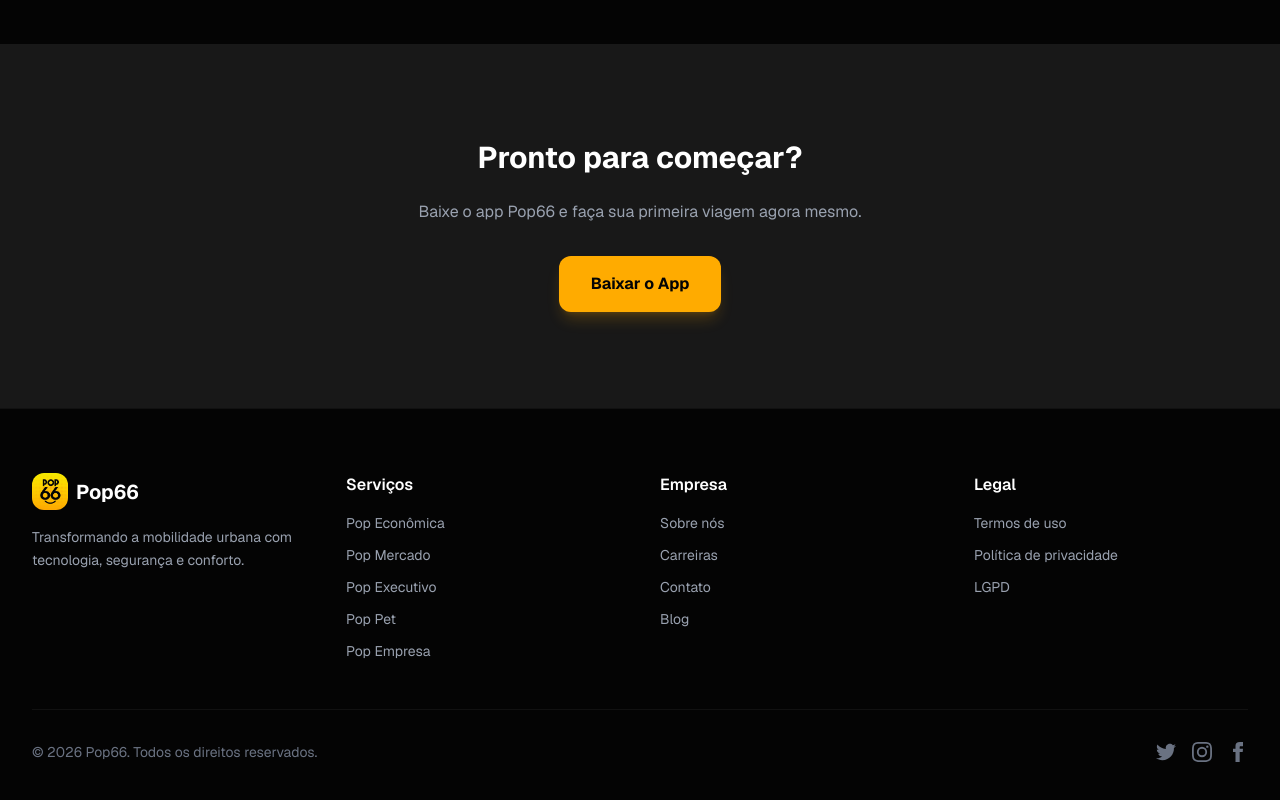
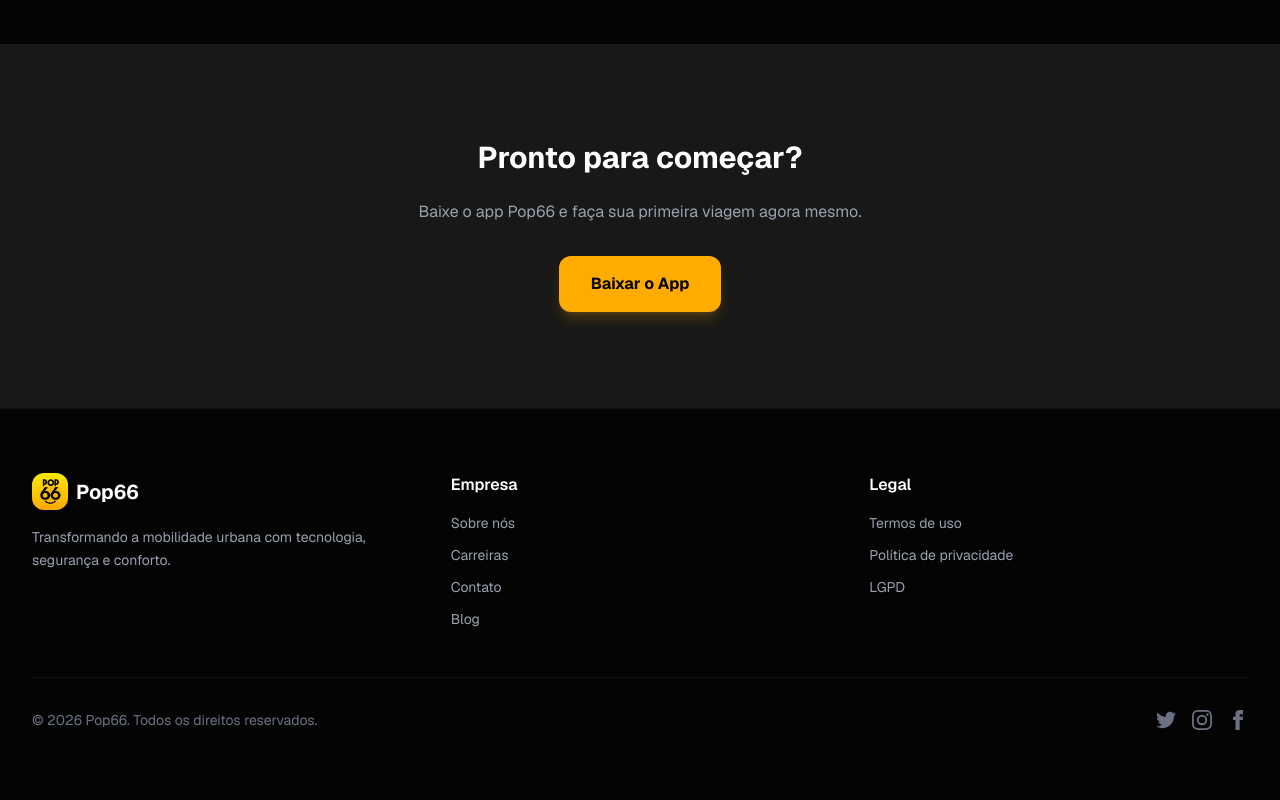
Before and after one commit to odanielkaiser/Pop66-Site, a Next.js app: page /como-funciona in a window 1280 px wide. Shown: the part 895-1695 px from the top of the page. Built offline with nearby package versions, Linux system fonts and the light colour scheme.

Commit message:
Remove servicos section from footer

```diff
--- a/src/components/Footer.tsx
+++ b/src/components/Footer.tsx
@@ -5,7 +5,7 @@
   return (
     <footer className="bg-[#040404] border-t border-white/5">
       <div className="max-w-7xl mx-auto px-4 sm:px-6 lg:px-8 py-16">
-        <div className="grid sm:grid-cols-2 lg:grid-cols-4 gap-10">
+        <div className="grid sm:grid-cols-2 lg:grid-cols-3 gap-10">
           <div>
             <Link href="/" className="flex items-center gap-2 mb-4">
               <Image
@@ -20,17 +20,6 @@
             <p className="text-sm text-gray-400 leading-relaxed">
               Transformando a mobilidade urbana com tecnologia, segurança e conforto.
             </p>
-          </div>
-
-          <div>
-            <h4 className="font-semibold text-white mb-4">Serviços</h4>
-            <ul className="space-y-3 text-sm text-gray-400">
-              <li><Link href="/#servicos" className="hover:text-primary transition-colors">Pop Econômica</Link></li>
-              <li><Link href="/#servicos" className="hover:text-primary transition-colors">Pop Mercado</Link></li>
-              <li><Link href="/#servicos" className="hover:text-primary transition-colors">Pop Executivo</Link></li>
-              <li><Link href="/#servicos" className="hover:text-primary transition-colors">Pop Pet</Link></li>
-              <li><Link href="/#servicos" className="hover:text-primary transition-colors">Pop Empresa</Link></li>
-            </ul>
           </div>
 
           <div>
```
